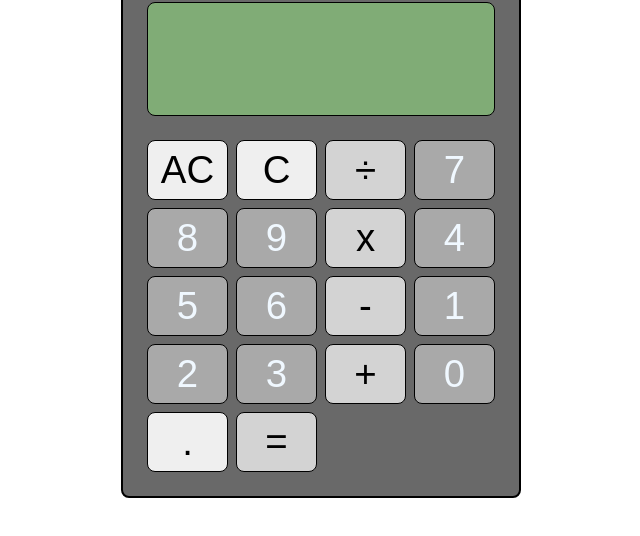
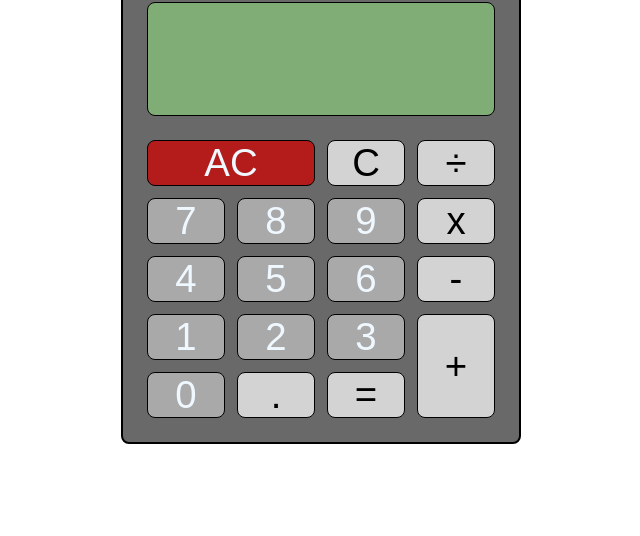
Before and after one commit to gorkemu/calculator, a plain HTML site: page index.html in a window 1280 px wide. Shown: the part 132-668 px from the top of the page, without its empty margins (319-959 px from the left). Drawn offline with Linux system fonts and the light colour scheme; a web font is replaced by a local one.

Commit message:
fix zoom in scroll issue

```diff
--- a/style.css
+++ b/style.css
@@ -57,19 +57,6 @@ main {
     font-weight: 600;
 }
 
-.buttons {
-    display: grid;
-    grid-template-columns: repeat(4, 1fr);
-    gap: 8px;
-}
-
-button {
-    height: 60px;
-    font-size: 2.4em;
-    border: 1.5px solid black;
-    border-radius: 8px;
-}
-
 .display {
     display: flex;
     flex-direction: column;
@@ -98,17 +85,36 @@ button {
     height: 48px;
 }
 
+.buttons {
+    display: grid;
+    grid-template-columns: repeat(4, 1fr);
+    gap: 12px;
+}
+
+button {
+    font-size: 2.4em;
+    border: 1.5px solid black;
+    border-radius: 8px;
+}
+
 .operator-btn,
-#equals-btn {
+#equals-btn,
+#decimal-btn,
+#c-btn {
     background-color: lightgray;
 }
 
-#clear-btn {
+#ac-btn {
     background-color: rgb(180, 27, 27);
     color: aliceblue;
+    grid-column: auto / span 2;
 }
 
 .number-btn {
     background-color: darkgray;
     color: aliceblue;
 }
+
+#plus {
+    grid-row: auto / span 2;
+}
```
